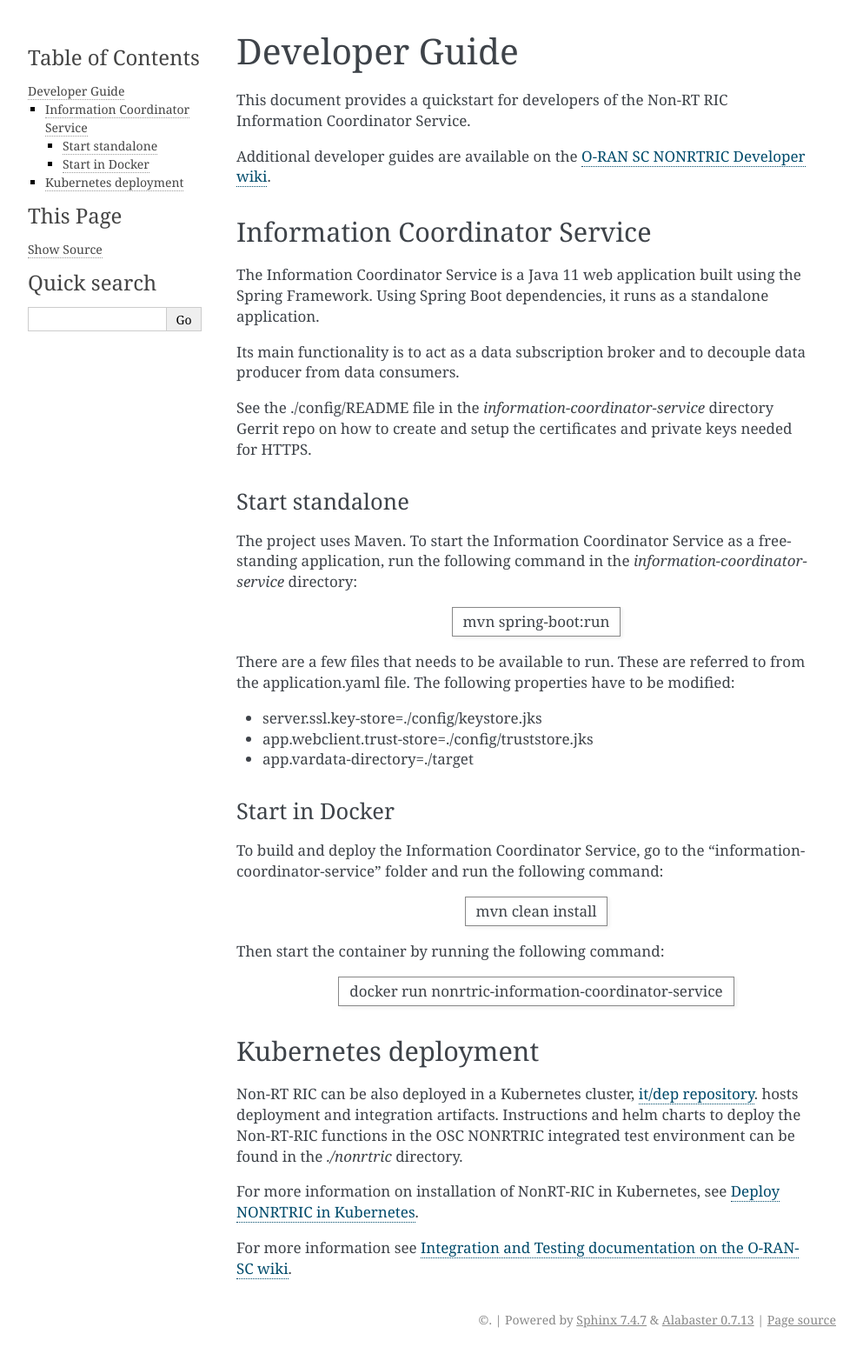
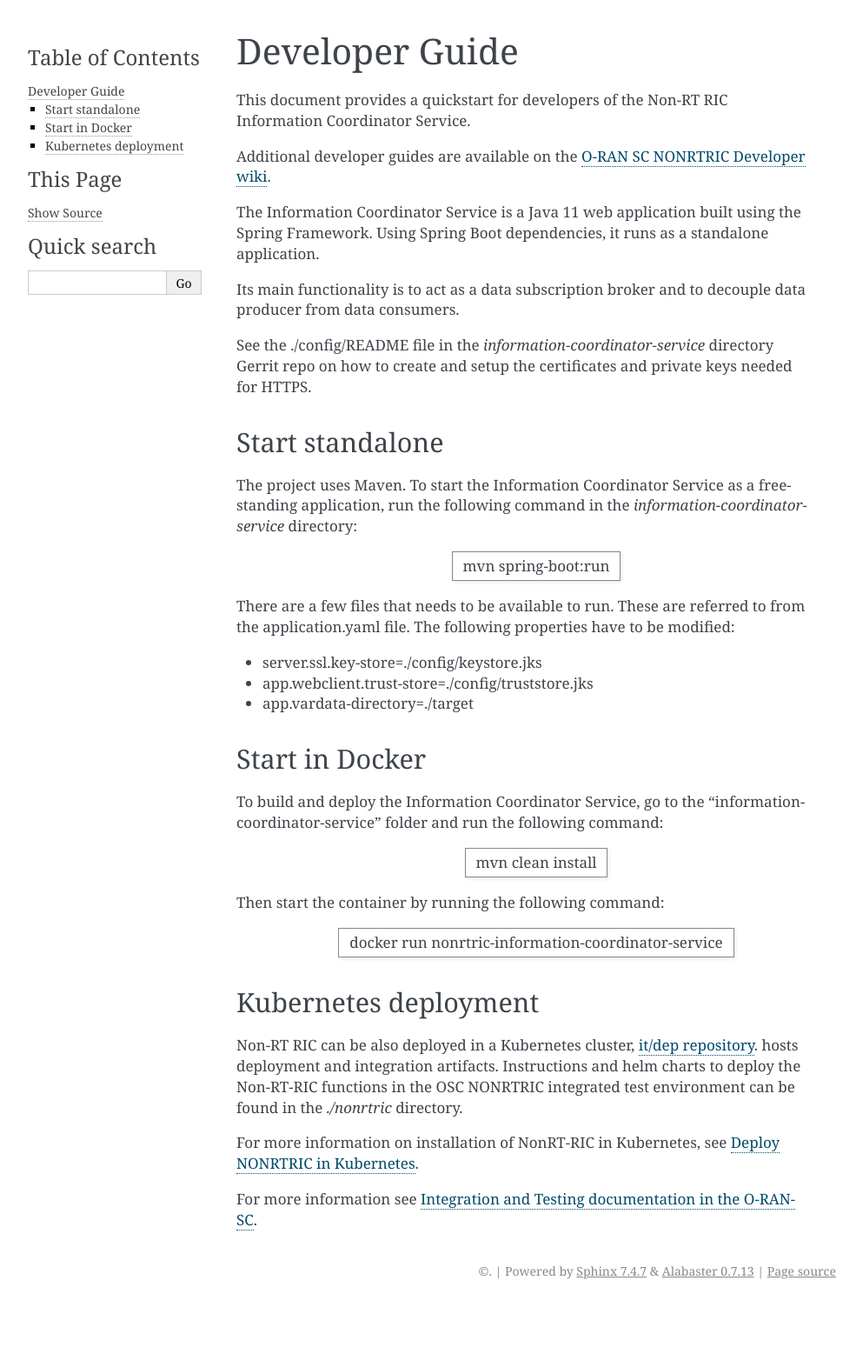
Before and after one commit to o-ran-sc/nonrtric-plt-informationcoordinatorservice, a Sphinx documentation site: the page built from docs/developer-guide.rst, in a window 1280 px wide. Shown: the whole page at 87% size, without its empty margins (148-1141 px from the left). Built offline with Sphinx 7.4.7, drawn with Linux system fonts in a browser that asks for light colours; after the commit the page ends 1501 px from its top, so only the background shows below that.

Commit message:
Correct documentation
Issue-ID: NONRTRIC-762
Signed-off-by: elinuxhenrik <henrik.b.andersson@est.tech>
Change-Id: I092082cf66a52c1bf20fbfd55f7a56ebdf576ddf

```diff
--- a/docs/api-docs.rst
+++ b/docs/api-docs.rst
@@ -15,7 +15,7 @@
 API-Docs
 ========
 
-Here we describe the APIs to access the Non-RT RIC Information Coordination Service.
+Here we describe the API to access the Non-RT RIC Information Coordination Service.
 
 Information Coordinator Service
 ===============================
--- a/docs/developer-guide.rst
+++ b/docs/developer-guide.rst
@@ -7,10 +7,8 @@
 
 This document provides a quickstart for developers of the Non-RT RIC Information Coordinator Service.
 
-Additional developer guides are available on the `O-RAN SC NONRTRIC Developer wiki <https://wiki.o-ran-sc.org/display/RICNR/Release+E>`_.
+Additional developer guides are available on the `O-RAN SC NONRTRIC Developer wiki <https://wiki.o-ran-sc.org/display/RICNR/Release+F>`_.
 
-Information Coordinator Service
--------------------------------
 The Information Coordinator Service is a Java 11 web application built using the Spring Framework. Using Spring Boot
 dependencies, it runs as a standalone application.
 
@@ -53,7 +51,7 @@
     +--------------------------------------------------------------------+
 
 Kubernetes deployment
----------------------
++++++++++++++++++++++
 
 Non-RT RIC can be also deployed in a Kubernetes cluster, `it/dep repository <https://gerrit.o-ran-sc.org/r/admin/repos/it/dep>`_.
 hosts deployment and integration artifacts. Instructions and helm charts to deploy the Non-RT-RIC functions in the
@@ -61,4 +59,4 @@
 
 For more information on installation of NonRT-RIC in Kubernetes, see `Deploy NONRTRIC in Kubernetes <https://wiki.o-ran-sc.org/display/RICNR/Deploy+NONRTRIC+in+Kubernetes>`_.
 
-For more information see `Integration and Testing documentation on the O-RAN-SC wiki <https://docs.o-ran-sc.org/projects/o-ran-sc-it-dep/en/latest/index.html>`_.
+For more information see `Integration and Testing documentation in the O-RAN-SC <https://docs.o-ran-sc.org/projects/o-ran-sc-it-dep/en/latest/index.html>`_.
```
